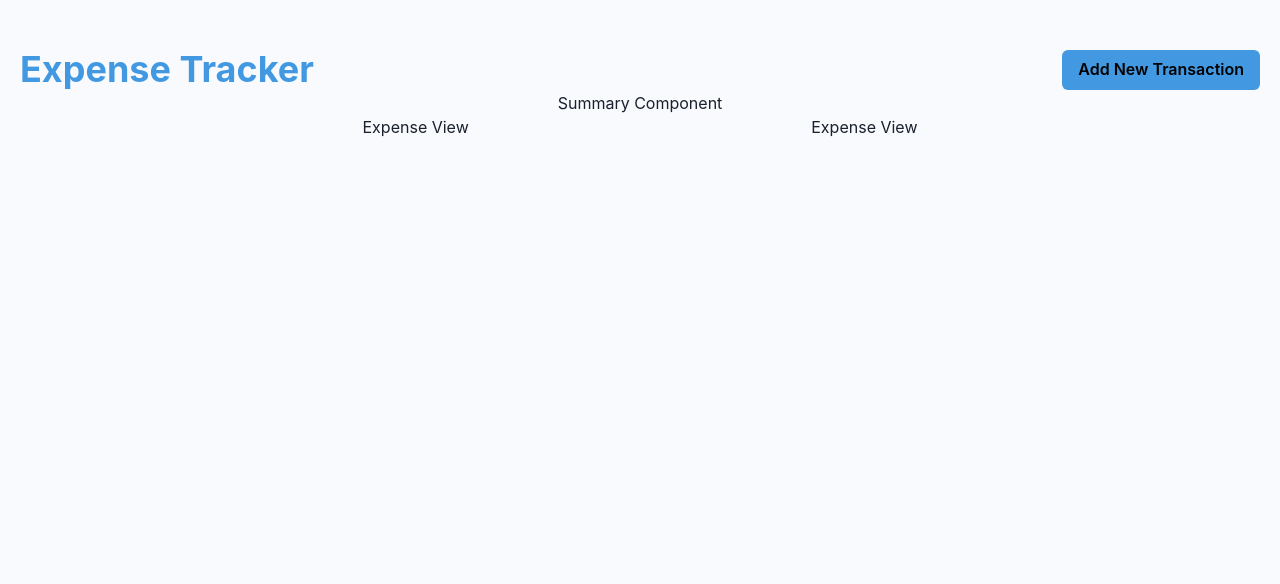
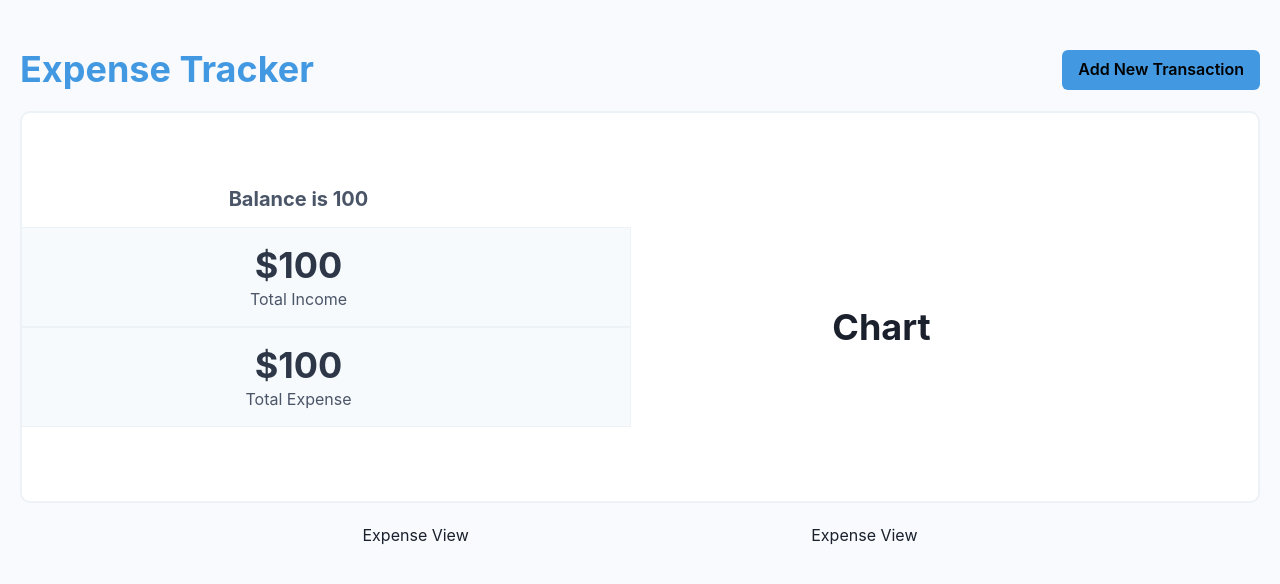
Before and after one commit to JD-Daehyun/myexpensetracker, a React (Create React App) app: page / in a window 1280 px wide. Shown: the top 584 px of the page. Built offline with nearby package versions, Linux system fonts and the light colour scheme.

Commit message:
Feature Summary Component Base Structure Setup

```diff
--- a/src/components/summary/index.jsx
+++ b/src/components/summary/index.jsx
@@ -1,7 +1,89 @@
+import { Box, Flex, Heading, Text } from "@chakra-ui/react";
 
+export default function Summary() {
+  return (
+    <Box
+      p={"6"}
+      border={"2px solid"}
+      borderColor={"gray.100"}
+      overflow={"hidden"}
+      borderRadius={"10"}
+      background={"white"}
+      display={"flex"}
+      mt={"5"}
+      mb={"5"}
+    >
+      <Flex
+        w={"full"}
+        justifyContent={"center"}
+        alignItems={"center"}
+        flexDirection={{
+          base: "column",
+          sm: "column",
+          md: "column",
+          lg: "row",
+          xl: "row",
+        }}
+      >
+        <Flex
+          flex={"1"}
+          w={"full"}
+          flexDirection={"column"}
+          alignItems={"center"}
+          justifyContent={"space-evenly"}
+          ml={"-20"}
+          mr={"2"}
+        >
+          <Heading size={"md"} mb={"4"} color={"gray.600"}>
+            Balance is 100
+          </Heading>
+          <Flex
+            justifyContent={"space-evenly"}
+            alignItems={"center"}
+            bg={"gray.50"}
+            w={"full"}
+            h={"100px"}
+            border={"1px solid"}
+            borderColor={"gray.100"}
+          >
+            <Flex flexDirection={"column"}>
+              <Heading color={"gray.700"}>$100</Heading>
+              <Text color={"gray.600"}>Total Income</Text>
+            </Flex>
+          </Flex>
 
+          <Flex
+            justifyContent={"space-evenly"}
+            alignItems={"center"}
+            bg={"gray.50"}
+            w={"full"}
+            h={"100px"}
+            border={"1px solid"}
+            borderColor={"gray.100"}
+          >
+            <Flex flexDirection={"column"}>
+              <Heading color={"gray.700"}>$100</Heading>
+              <Text color={"gray.600"}>Total Expense</Text>
+            </Flex>
+          </Flex>
+        </Flex>
+        <Box
+          flex={"1"}
+          mt={"10"}
+          ml={"-90px"}
+          mr={"5"}
+          width={"300px"}
+          height={"300px"}
+          display={"flex"}
+          alignItems={"center"}
+          justifyContent={"center"}
+        >
+            <Heading>
+                Chart
+            </Heading>
 
-export default function Summary(){
-
-    return <h1>Summary Component</h1>
+        </Box>
+      </Flex>
+    </Box>
+  );
 }
```
